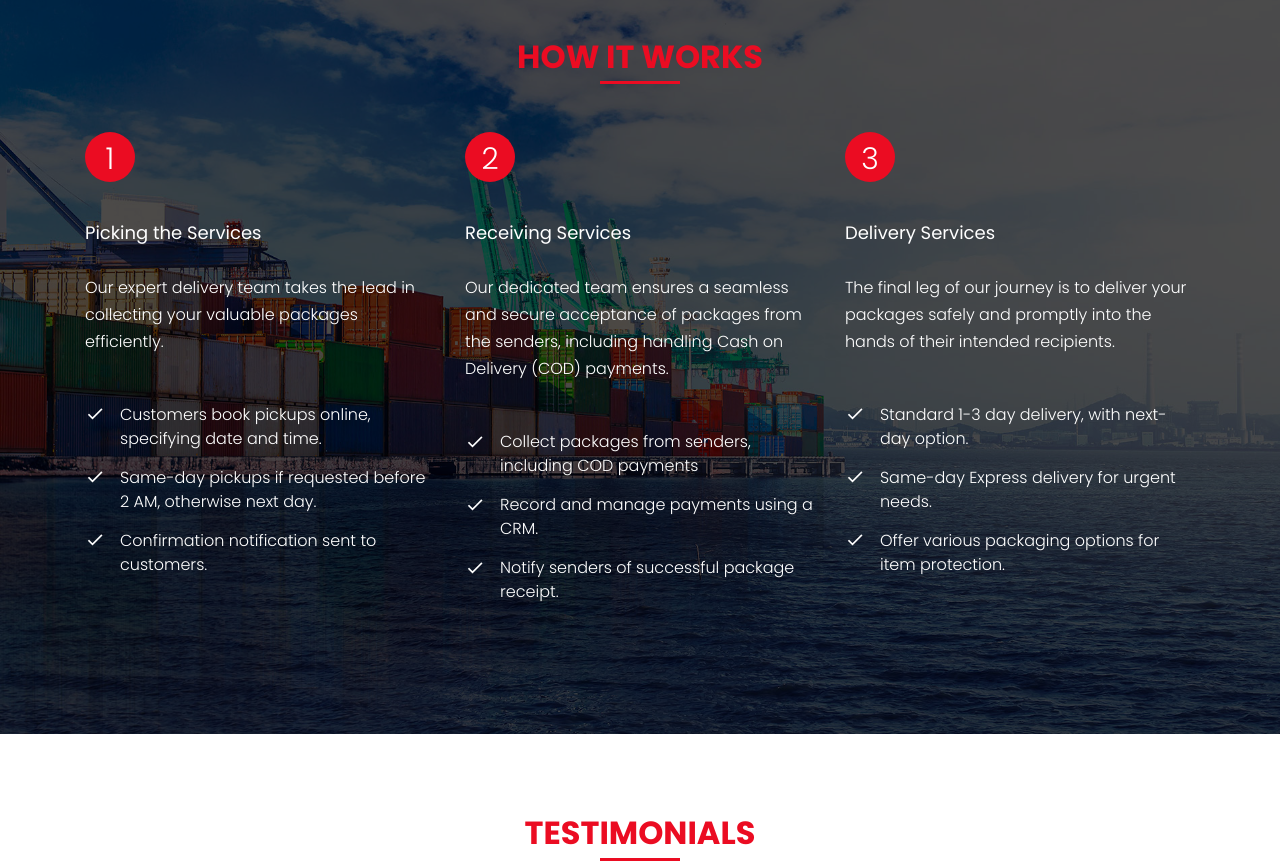
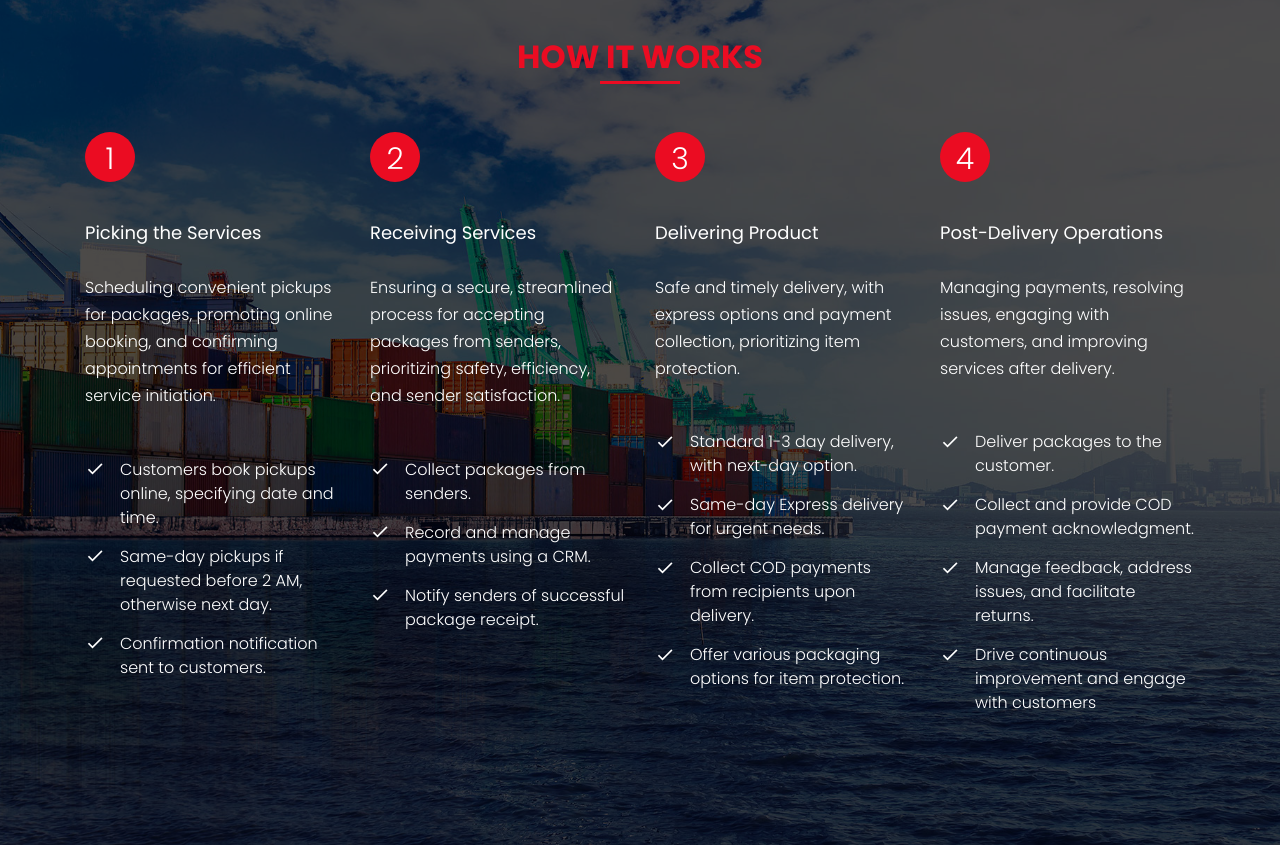
Before and after one commit to c1wexorhost/A1, a plain HTML site: page about.html in a window 1280 px wide. Shown: the part 1627-2491 px from the top of the page. Drawn offline with Linux system fonts and the light colour scheme; files whose address does not match are found by name; a web font is replaced by a local one.

Commit message:
step by step process added

```diff
--- a/about.html
+++ b/about.html
@@ -223,17 +223,19 @@
           </div>
           <div class="row">
             <div
-              class="col-md-6 col-lg-4 mb-5 mb-lg-0"
+              class="col-md-6 col-lg-3 mb-5 mb-lg-0"
               data-aos="fade"
               data-aos-delay="100"
             >
+              <!-- Column 1 - Picking the Services -->
               <div class="how-it-work-item">
                 <span class="number">1</span>
                 <div class="how-it-work-body">
                   <h2>Picking the Services</h2>
                   <p class="mb-5">
-                    Our expert delivery team takes the lead in collecting your
-                    valuable packages efficiently.
+                    Scheduling convenient pickups for packages, promoting online
+                    booking, and confirming appointments for efficient service
+                    initiation.
                   </p>
                   <ul class="ul-check list-unstyled white">
                     <li class="text-white">
@@ -252,23 +254,22 @@
             </div>
 
             <div
-              class="col-md-6 col-lg-4 mb-5 mb-lg-0"
+              class="col-md-6 col-lg-3 mb-5 mb-lg-0"
               data-aos="fade"
               data-aos-delay="200"
             >
+              <!-- Column 2 - Receiving Services -->
               <div class="how-it-work-item">
                 <span class="number">2</span>
                 <div class="how-it-work-body">
                   <h2>Receiving Services</h2>
                   <p class="mb-5">
-                    Our dedicated team ensures a seamless and secure acceptance
-                    of packages from the senders, including handling Cash on
-                    Delivery (COD) payments.
+                    Ensuring a secure, streamlined process for accepting
+                    packages from senders, prioritizing safety, efficiency, and
+                    sender satisfaction.
                   </p>
                   <ul class="ul-check list-unstyled white">
-                    <li class="text-white">
-                      Collect packages from senders, including COD payments
-                    </li>
+                    <li class="text-white">Collect packages from senders.</li>
                     <li class="text-white">
                       Record and manage payments using a CRM.
                     </li>
@@ -281,18 +282,18 @@
             </div>
 
             <div
-              class="col-md-6 col-lg-4 mb-5 mb-lg-0"
+              class="col-md-6 col-lg-3 mb-5 mb-lg-0"
               data-aos="fade"
               data-aos-delay="300"
             >
+              <!-- Column 3 - Delivery Services -->
               <div class="how-it-work-item">
                 <span class="number">3</span>
                 <div class="how-it-work-body">
-                  <h2>Delivery Services</h2>
+                  <h2>Delivering Product</h2>
                   <p class="mb-5">
-                    The final leg of our journey is to deliver your packages
-                    safely and promptly into the hands of their intended
-                    recipients.
+                    Safe and timely delivery, with express options and payment
+                    collection, prioritizing item protection.
                   </p>
                   <ul class="ul-check list-unstyled white">
                     <li class="text-white">
@@ -302,7 +303,44 @@
                       Same-day Express delivery for urgent needs.
                     </li>
                     <li class="text-white">
+                      Collect COD payments from recipients upon delivery.
+                    </li>
+                    <li class="text-white">
                       Offer various packaging options for item protection.
+                    </li>
+                  </ul>
+                </div>
+              </div>
+            </div>
+
+            <div
+              class="col-md-6 col-lg-3 mb-5 mb-lg-0"
+              data-aos="fade"
+              data-aos-delay="400"
+            >
+              <!-- Column 4 - After Delivering Product -->
+              <div class="how-it-work-item">
+                <span class="number">4</span>
+                <div class="how-it-work-body">
+                  <h2>Post-Delivery Operations</h2>
+                  <p class="mb-5">
+                    Managing payments, resolving issues, engaging with
+                    customers, and improving services after delivery.
+                  </p>
+                  <!-- You can add more content or styling here as needed. -->
+                  <ul class="ul-check list-unstyled white">
+                    <li class="text-white">
+                      Deliver packages to the customer.
+                    </li>
+                    <li class="text-white">
+                      Collect and provide COD payment acknowledgment.
+
+                    </li>
+                    <li class="text-white">
+                      Manage feedback, address issues, and facilitate returns.
+                    </li>
+                    <li class="text-white">
+                      Drive continuous improvement and engage with customers
                     </li>
                   </ul>
                 </div>
@@ -591,14 +629,20 @@
                   </div>
                   <div class="footer-social-icon">
                     <span>Follow us</span>
-                    <a href="#"
-                      ><img
+                    <a href="https://wa.me/+971524905860">
+                      <img
                         src="./images/A1projectImg/icone_whatsapp.png"
+                        alt="WhatsApp"
+                      />
+                    </a>
+                    <a href="https://www.instagram.com/rapid_arrows/">
+                      <img
+                        src="./images/A1projectImg/icone_instagram.png"
                         alt="no found"
                     /></a>
-                    <a href="#">
+                    <a href="https://vm.tiktok.com/ZSN6w9V4h/">
                       <img
-                        src="./images/A1projectImg/icone_instagram.png"
+                        src="./images/A1projectImg/icone_tictok.png"
                         alt="no found"
                     /></a>
                     <a href="#"
```
Also changed, not shown: blog.html (+6 -5 lines), contact.html (+8 -5 lines), index.html (+8 -5 lines), industries.html (+8 -5 lines), services.html (+10 -4 lines), images/A1projectImg/icone_tictok.png (added).
